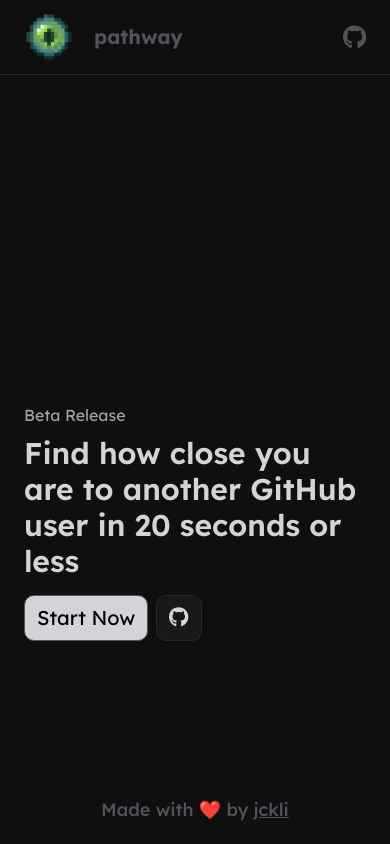
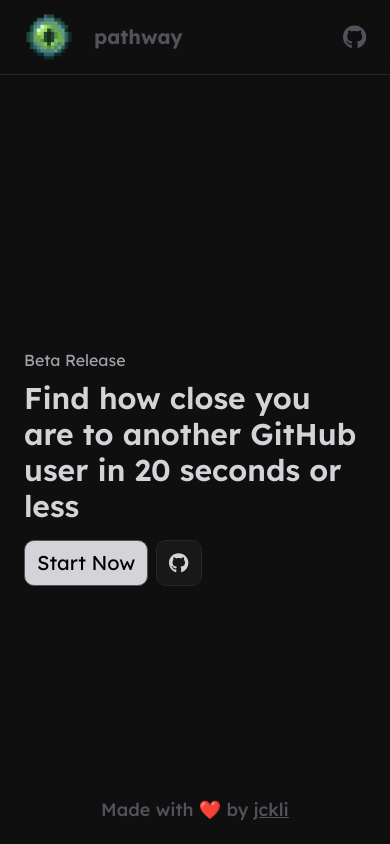
Before and after one commit to jckli/gitcloser, a Next.js app in the folder frontend/: page / in a window 390 px wide. Built offline with nearby package versions, Linux system fonts and the light colour scheme.

Commit message:
📦 Update: Viewport (userScalable, sv)

```diff
--- a/frontend/src/app/layout.tsx
+++ b/frontend/src/app/layout.tsx
@@ -20,7 +20,7 @@
       <Head />
       <body className="min-h-svh flex flex-col">
         <Header />
-        <div className="flex flex-col flex-grow justify-center">{children}</div>
+        <div className="flex flex-col flex-grow">{children}</div>
         <Footer />
       </body>
     </html>
--- a/frontend/src/app/pathway/page.tsx
+++ b/frontend/src/app/pathway/page.tsx
@@ -192,7 +192,7 @@
 	return (
 		<>
 			<div
-				className={`${jsonRef.current && "md:h-[80svh]"} flex flex-col justify-center`}
+				className={`${jsonRef.current && "md:h-[80svh]"} flex flex-col justify-center h-full`}
 			>
 				<div className="w-full flex flex-col items-center justify-center text-3xl font-lexend text-zinc-300">
 					<Dialog
```
